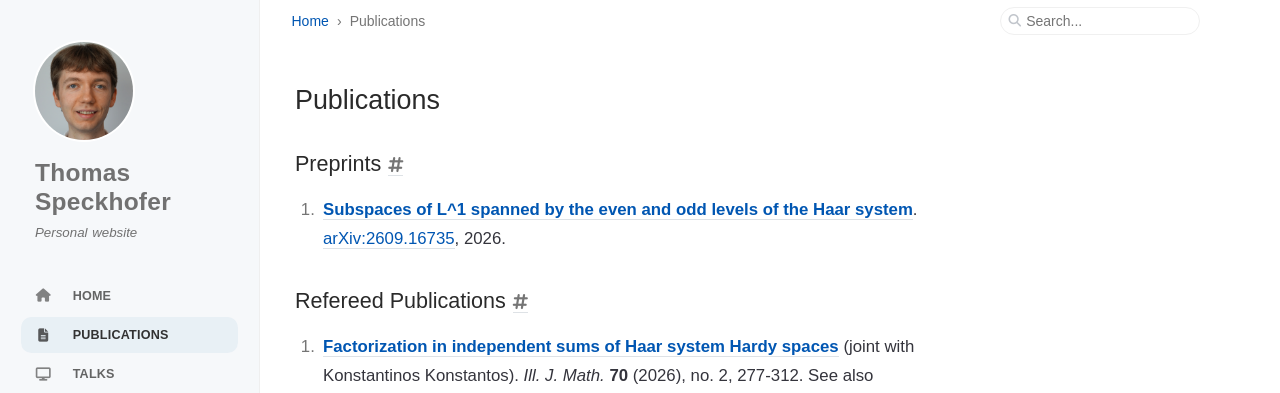
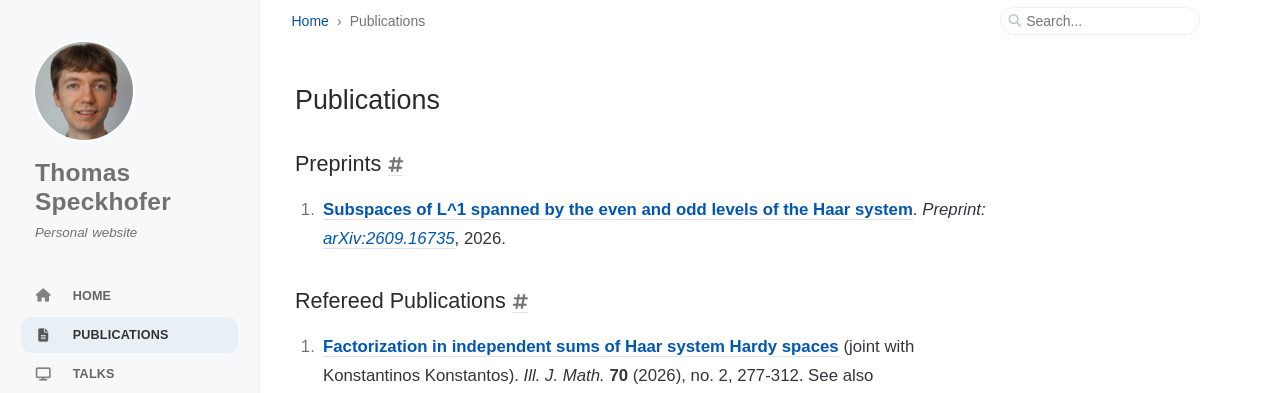
Before and after one commit to speckhofer/speckhofer.github.io, a Jekyll site: the page built from _tabs/publications.md, in a window 1280 px wide. Shown: the top 393 px of the page. Built offline with Jekyll 4.4.1, drawn with Linux system fonts in a browser that asks for light colours; cached includes are drawn as plain includes.

Commit message:
Update publications.md

```diff
--- a/_tabs/publications.md
+++ b/_tabs/publications.md
@@ -5,7 +5,7 @@ order: 1
 
 ## Preprints
 
-1. [**Subspaces of L^1 spanned by the even and odd levels of the Haar system**](https://arxiv.org/pdf/2609.16735). [arXiv:2609.16735](https://arxiv.org/abs/2609.16735), 2026.
+1. [**Subspaces of L^1 spanned by the even and odd levels of the Haar system**](https://arxiv.org/pdf/2609.16735). _Preprint: [arXiv:2609.16735](https://arxiv.org/abs/2609.16735)_, 2026.
 
 ## Refereed Publications
 
```
